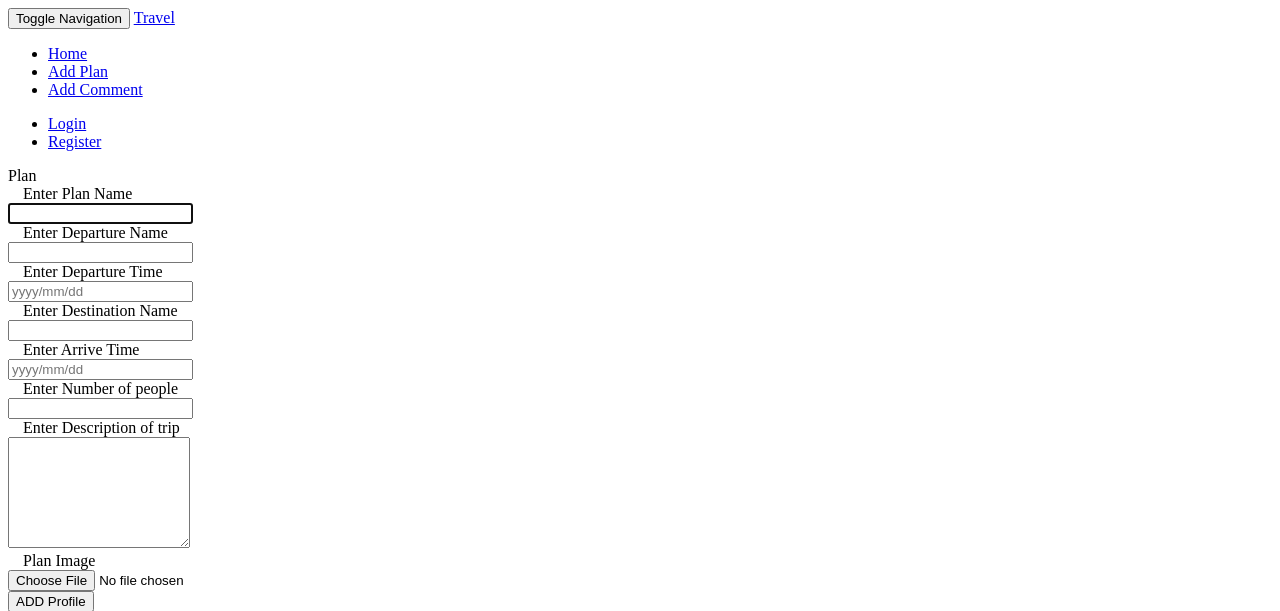
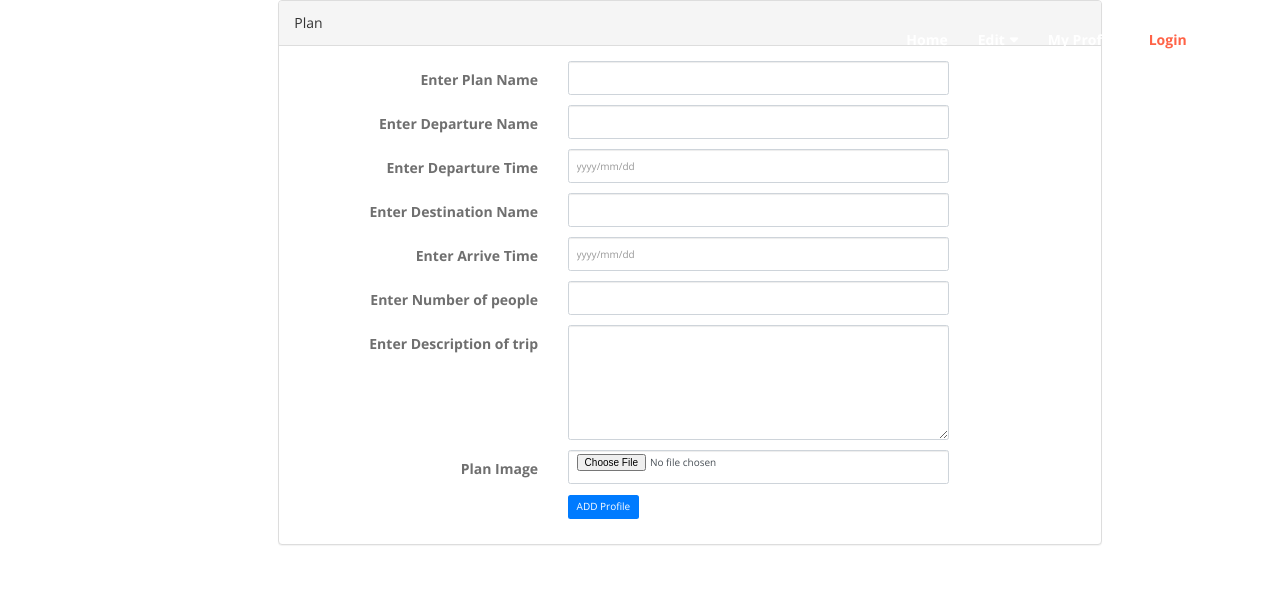
Before and after one commit to haitte/travel_together_ver2, a Laravel app: page /plan in a window 1280 px wide. Shown: the top 611 px of the page. Run offline with Laravel 8, Linux system fonts and the light colour scheme; settings files or empty folders that the repository lacks are supplied; some libraries are stand-ins or nearby versions.

Commit message:
third try

```diff
--- a/resources/views/home.blade.php
+++ b/resources/views/home.blade.php
@@ -1,4 +1,4 @@
-@extends('layouts.app')
+@extends('layouts.headerapp')
 <style type="text/css">
     .img1{
         border-radius:100%;
@@ -34,7 +34,7 @@
                 <div class="panel-heading">
                     <div class="col-md-4">Dashboard</div>
                   </div>
-
+ <!--
                 <div class="panel-body">
 
                 <div class="col-md-4">
@@ -156,7 +156,7 @@
                     <p>No post Avai</p>
                     @endif
         </div>
-
+-->
                 </div>
             </div>
         </div>
--- a/resources/views/layouts/headerapp.blade.php
+++ b/resources/views/layouts/headerapp.blade.php
@@ -143,11 +143,11 @@
                 <ul class="nav navbar-nav navbar-right" data-in="fadeInDown" data-out="fadeOutUp">
                     <li><a href="#">Home</a></li>
                     <li class="dropdown">
-                        <a href="#" class="dropdown-toggle" data-toggle="dropdown" >Dropdowns</a>
+                        <a href="#" class="dropdown-toggle" data-toggle="dropdown" >Edit</a>
                         <ul class="dropdown-menu">
-                            <li><a href="#">Custom Menu</a></li>
+                            <li><a href="{{url ('/profile')}}">Edit Profile</a></li>
                             <li class="dropdown"></li>
-                            <li><a href="#">Custom Menu</a></li>
+                            <li><a href="{{url ('/plan')}}">Edit Plan</a></li>
                         </ul>
                     </li>
                     <li><a href="{{url ('/userProfile')}}">My Profile</a></li>
--- a/resources/views/plan.blade.php
+++ b/resources/views/plan.blade.php
@@ -1,4 +1,4 @@
-@extends('layouts.app')
+@extends('layouts.headerapp')
 
 @section('content')
 <div class="container">
--- a/resources/views/profile.blade.php
+++ b/resources/views/profile.blade.php
@@ -1,4 +1,4 @@
-@extends('layouts.app')
+@extends('layouts.headerapp')
 
 @section('content')
 <div class="container">
```
